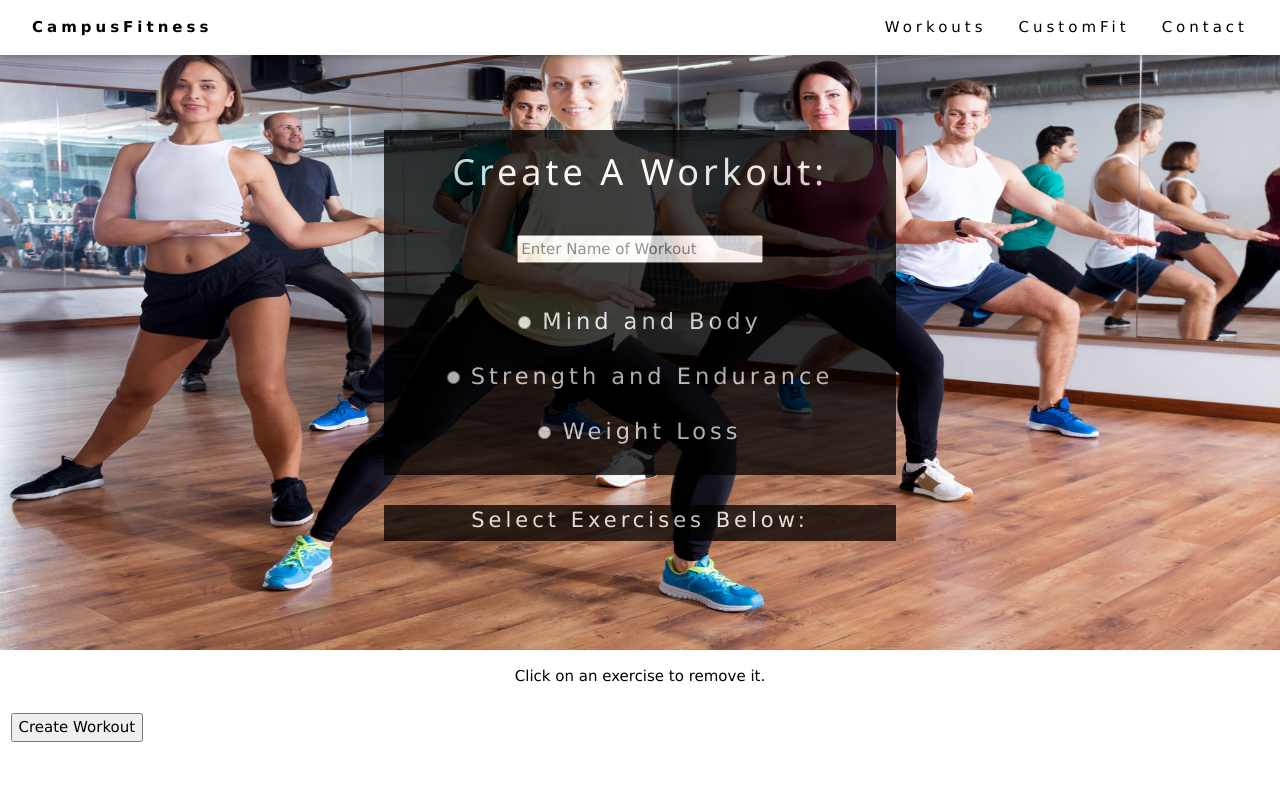
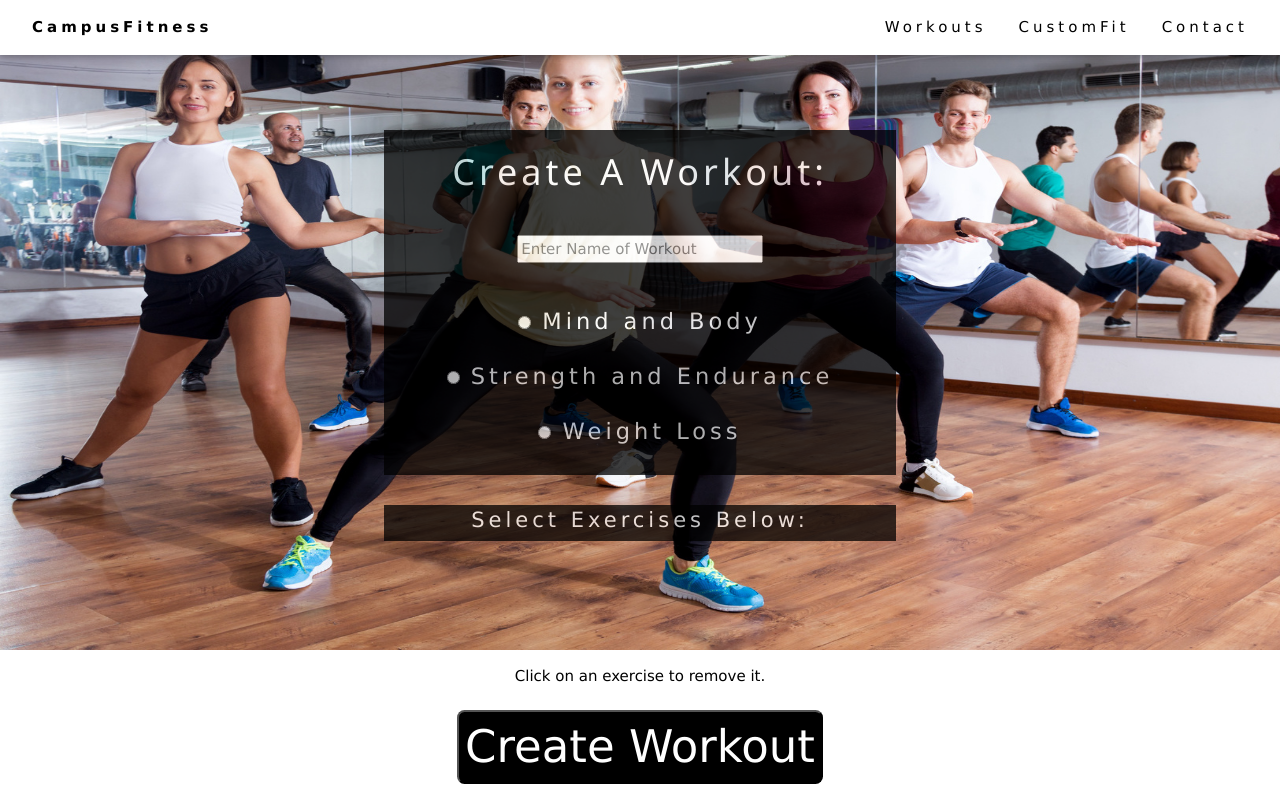
Before and after one commit to shamystic/workit, a Flask app: page /create-workout in a window 1280 px wide. Run offline with Flask 2, Linux system fonts and the light colour scheme; data that the repository does not hold is empty; parts of the project's set-up code (start-up, migrations or seed data) failed here and were passed over.

Commit message:
small changes

```diff
--- a/static/styles/exercises.css
+++ b/static/styles/exercises.css
@@ -128,3 +128,10 @@ float: left;
   visibility: hidden;
   width: 0%;
 }
+.submit-btn{
+  width: 100%;
+  text-align: center;
+  }
+.submit:hover{
+  cursor: pointer;
+}
--- a/static/wf.js
+++ b/static/wf.js
@@ -4,7 +4,7 @@ var removals = document.getElementsByClassName('remove');
 
 function buttonpush(butid, butval){
   //alert('button pressed');
-  var div =       document.getElementById(butid +"-text");
+  var div = document.getElementById(butid +"-text");
 
 var newbutval = butval.replace(/\s/g,'');
   //alert(newbutval);
@@ -39,8 +39,8 @@ function removebuttons(butid){
 
   var nobut = document.getElementById(butid);
  nobut.parentNode.removeChild(nobut);
- var nocheck = document.getElementById(butid +"-check");
-  nocheck.parentNode.removeChild(nocheck);
+ // var nocheck = document.getElementById(butid +"-check");
+ //  nocheck.parentNode.removeChild(nocheck);
 
 
 
--- a/templates/workout-form.html
+++ b/templates/workout-form.html
@@ -18,7 +18,7 @@
   </div>
 </div>
     <header>
-        <form action="" method=post >
+        <form action="" method=post id = "form" >
     <div class = "pict">
   <div class = "contain" style="height: 23rem;">
         <h1 style="padding: 1rem;">Create A Workout:</h1>
@@ -29,8 +29,8 @@
             </div>
         </div>
 
-        <div class="control-group">
-            <div class="controls" style="opacity: 0.9;">
+        <div class="control-group" style="opacity: 1;">
+            <div class="controls" >
                 <input type="radio" name="workout_type" value="Mind and Body" class="text"> Mind and Body
             </div>
         </div>
@@ -79,9 +79,10 @@
     </div>
          {% endfor %}
     </div>
-        <div class="control-group">
-            <div class="controls">
-                <button type="submit" class="submit">Create Workout</button>
+
+        <div class="submit-btn" style="padding-top: 0.5rem; display: inline-block; padding-bottom: 0.8rem;">
+            <div class="controls" >
+                <button type="submit" class="submit" style = "font-size: 3rem; background-color: black; color: white; border-radius: 0.5rem; ">Create Workout</button>
             </div>
         </div>
         <br>
```
